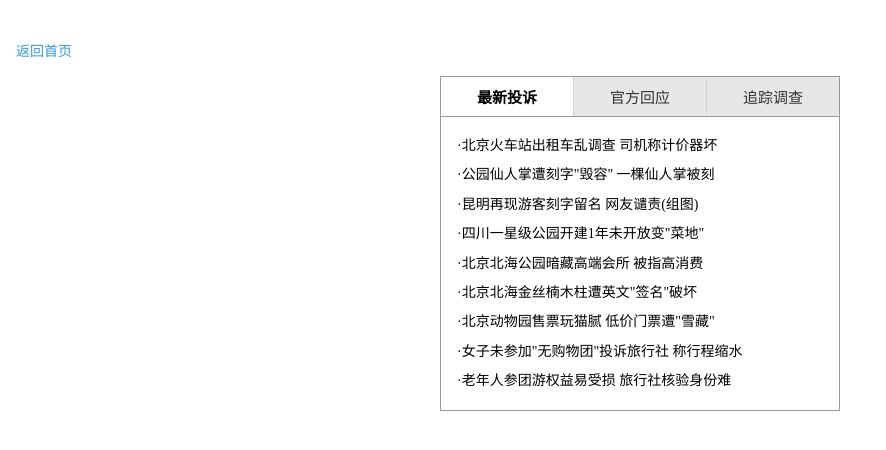
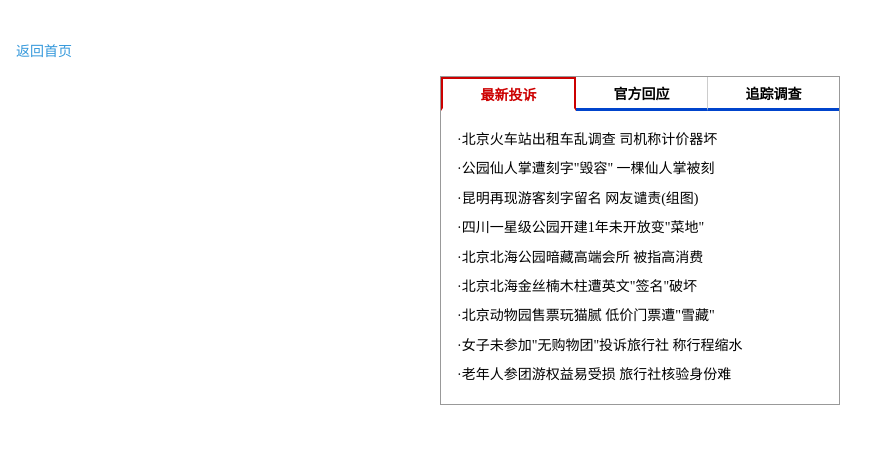
Before and after one commit to xiaoyi-117/sunyizhou24002120626, a plain HTML site: page tousu.html in a window 1280 px wide. Shown: the whole page, without its empty margins (0-886 px from the left). Drawn offline with Linux system fonts and the light colour scheme.

Commit message:
调整投诉信息选项卡样式：选中项红框红字白底并与内容区连通，标签栏白底黑字，底部蓝色粗线在选中处断开

```diff
--- a/tousu.html
+++ b/tousu.html
@@ -47,23 +47,27 @@
       border: 1px solid #999;
     }
 
-    /* 选项卡按钮栏：灰色底条 */
+    /* 选项卡按钮栏：白底，底部蓝色粗线画在各按钮上，选中处断开 */
     .syz_tab-bar {
       display: flex;
-      background: #e7e7e7;
-      border-bottom: 1px solid #999;
+      background: #fff;
     }
 
     .syz_tab-btn {
       flex: 1;
-      padding: 9px 0;
-      font-size: 15px;
-      font-family: SimSun, "宋体", serif;
+      height: 34px;
+      display: flex;
+      align-items: center;
+      justify-content: center;
+      font-size: 14px;
+      font-family: SimHei, "黑体", "Microsoft YaHei", sans-serif;
+      font-weight: bold;
       border: none;
-      background: transparent;
-      color: #333;
+      border-right: 1px solid #ccc;
+      border-bottom: 3px solid #0044cc; /* 底部蓝色粗线 */
+      background: #fff;
+      color: #000;
       cursor: pointer;
-      border-right: 1px solid #d5d5d5;
     }
 
     .syz_tab-btn:last-child {
@@ -74,11 +78,12 @@
       color: #c00;
     }
 
-    /* 按钮选中状态：白底加粗，与内容区连成一体 */
+    /* 按钮选中状态：红色边框、红字、白底，底部为白色直接连通内容区（无蓝线） */
     .syz_tab-btn.syz_active {
+      border: 2px solid #c00;
+      border-bottom: 3px solid #fff;
       background: #fff;
-      color: #000;
-      font-weight: bold;
+      color: #c00;
     }
 
     /* 选项卡面板 */
```
